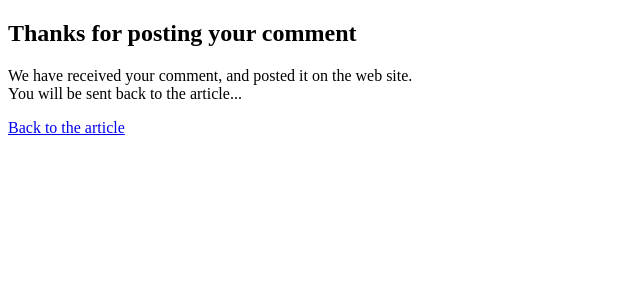
After one commit to honzakral/django-threadedcomments, a Django app: template examples/example/core/templates/comments/posted.html in a window 1280 px wide. The commit adds this page. Shown: the top 300 px of the page, without its empty margins (0-640 px from the left). Run offline with Django 3.2, Linux system fonts and the light colour scheme; the template is opened without the code that fills it, so the values that code supplies are empty; parts of the project's set-up code (start-up, migrations or seed data) failed here and were passed over; some libraries are stand-ins or nearby versions.

Commit message:
Include example configuration of django.contrib.comments
This is what the example app is for after all :-)

```diff
--- /dev/null
+++ b/examples/example/core/templates/comments/base.html
@@ -0,0 +1,19 @@
+{% extends "core/base.html" %}{% load i18n %}
+{% comment %}
+
+  To implement django.contrib.comments in your web site,
+  it is recommended to override the following templates in your app:
+
+     comments/base.html    - map the blocks 'title' and 'contents' to your base template.
+     comments/posted.html  - provide a decent redirect back to the article.
+
+  Other templates could also be overwritten off course, but these two are the basic ones.
+  Features such as editing posts, spam protection, recaptcha, twitter/facebook/openid login etc..
+  are all subject to different applications which can add those features.
+  They don't belong in django-threadedcomments, and hence are not demonstrated here.
+
+{% endcomment %}
+
+{% block head_title %}{% block title %}{% trans "Responses for page" %}{% endblock %}{% endblock %}
+
+{# 'content' block is already defined in the base class, no need to redefine it here. #}
--- /dev/null
+++ b/examples/example/core/templates/comments/posted.html
@@ -0,0 +1,20 @@
+{% extends "comments/base.html" %}{% load i18n %}
+
+{% block title %}{% trans "Thanks for commenting" %}{% endblock %}
+
+{% block extrahead %}
+{{ block.super }}
+    <meta http-equiv="Refresh" content="5; url={{ comment.content_object.get_absolute_url }}#c{{ comment.id }}" />
+{% endblock %}
+
+{% block content %}
+    <h2>{% trans "Thanks for posting your comment" %}</h2>
+    <p>
+      {% blocktrans %}
+      We have received your comment, and posted it on the web site.<br/>
+      You will be sent back to the article...
+      {% endblocktrans %}
+    </p>
+
+    <p><a href="{{ comment.content_object.get_absolute_url }}#c{{ comment.id }}">{% trans "Back to the article" %}</a></p>
+{% endblock %}
--- a/examples/example/core/templates/core/base.html
+++ b/examples/example/core/templates/core/base.html
@@ -111,6 +111,7 @@
 
     <script src="https://ajax.googleapis.com/ajax/libs/jquery/1.7.2/jquery.min.js" type="text/javascript" charset="utf-8"></script>
     {% block javascript %}{% endblock %}
+    {% block extrahead %}{% endblock %}
 </head>
 <body>
 {% block content %}{% endblock %}
```
